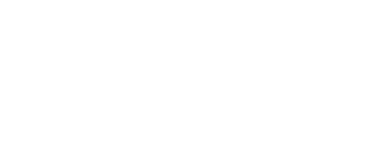
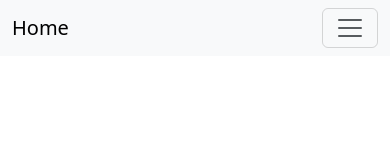
Before and after one commit to jaamee-s/IT24B-Anticamara-J, a plain HTML site: page applet4/index.html in a window 390 px wide. Drawn offline with nearby package versions, Linux system fonts and the light colour scheme.

Commit message:
putted the style head and body

```diff
--- a/applet4/index.html
+++ b/applet4/index.html
@@ -19,3 +19,10 @@
         }
 
     </style>
+    </head>
+    <body>
+    <nav class="navbar navbar-expand-lg bg-body-tertiary">
+        <div class="container-fluid">
+          <a class="navbar-brand" href="../index.html">Home</a>
+          <button class="navbar-toggler" type="button" data-bs-toggle="collapse" data-bs-target="#navbarSupportedContent" aria-controls="navbarSupportedContent" aria-expanded="false" aria-label="Toggle navigation">
+            <span class="navbar-toggler-icon"></span>
```
